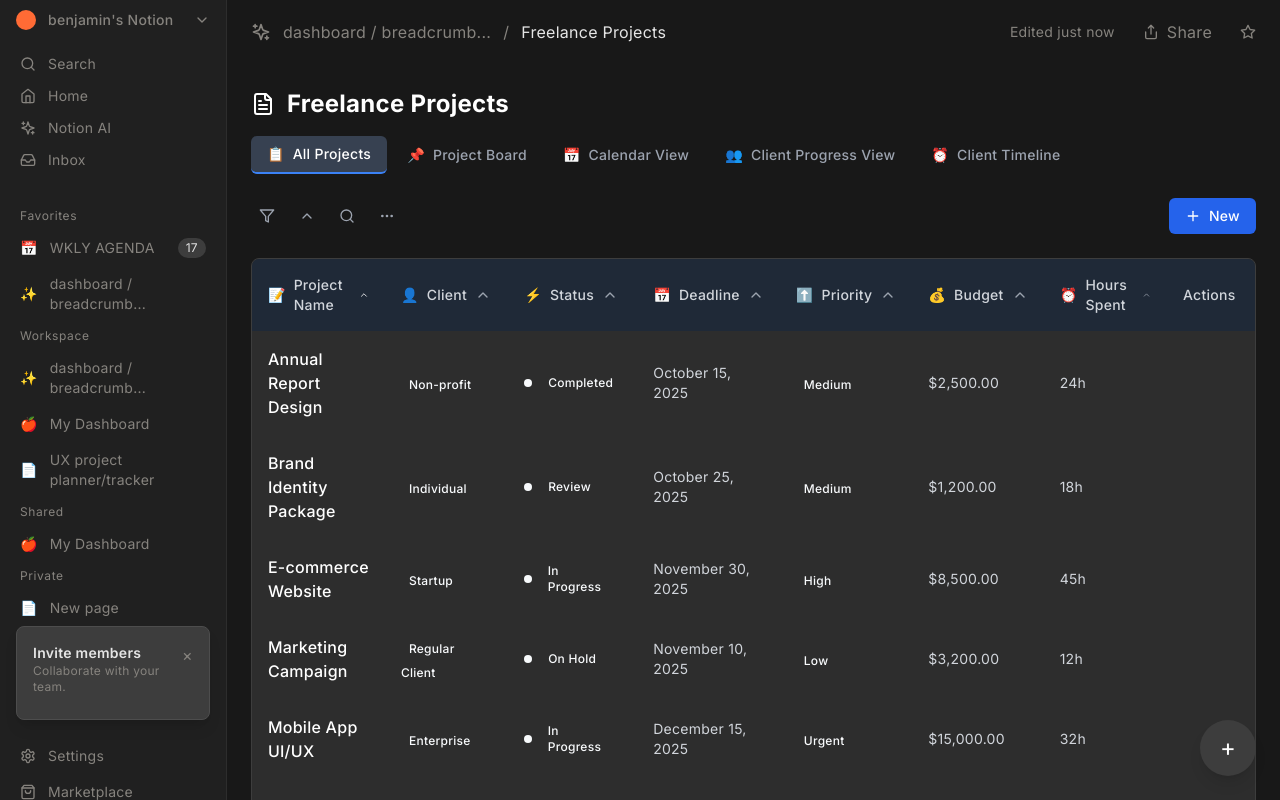
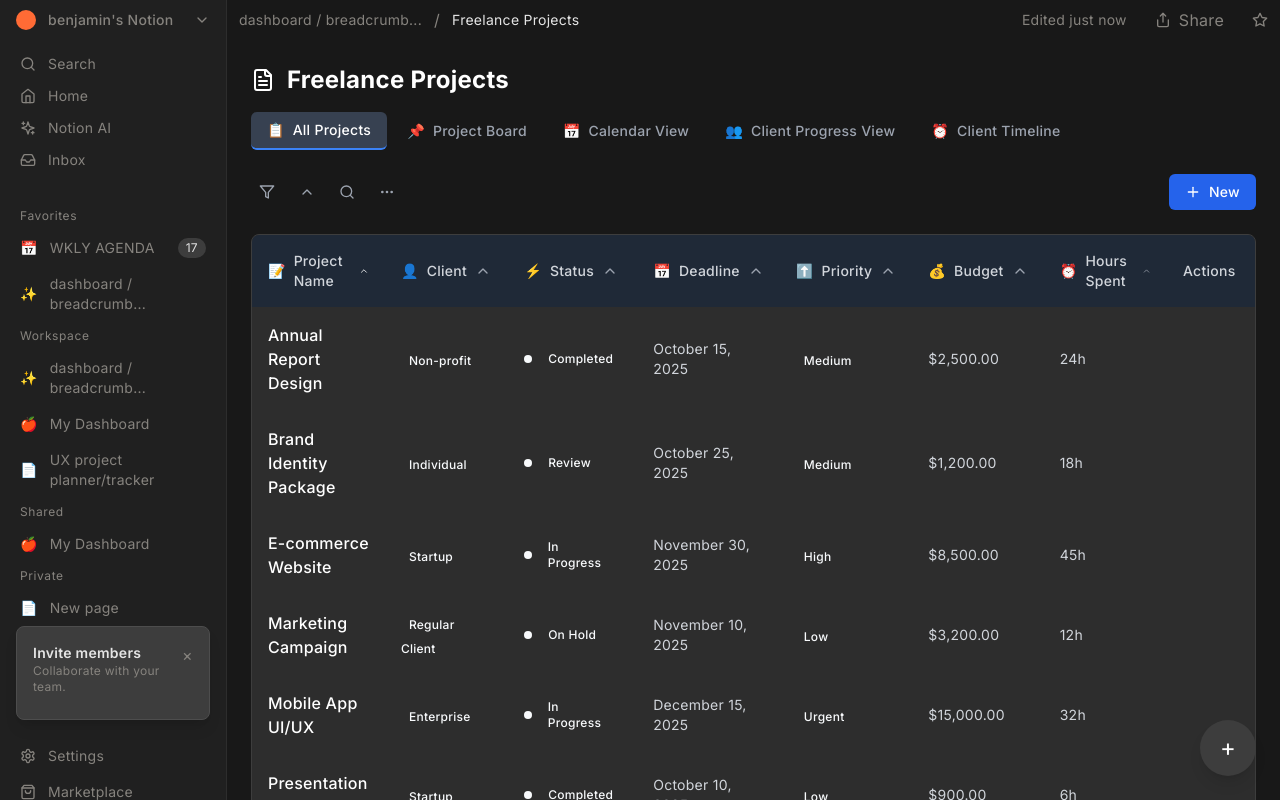
Before and after one commit to buribe13/notion-client-2025, a Next.js app: page /dashboard in a window 1280 px wide. Shown: the top 800 px of the page. Built offline with nearby package versions, Linux system fonts and the light colour scheme.

Commit message:
breadcrumb tab

```diff
--- a/src/app/dashboard/page.tsx
+++ b/src/app/dashboard/page.tsx
@@ -34,18 +34,11 @@ export default function DashboardPage() {
 
       <div className="flex-1 flex flex-col lg:ml-0">
         {/* Top Bar */}
-        <div
-          className="px-4 lg:px-6 py-4"
-          style={{ backgroundColor: "#181818" }}
-        >
+        <div className="px-3 py-1" style={{ backgroundColor: "#181818" }}>
           <div className="flex items-center justify-between">
             <div className="flex items-center gap-2 lg:gap-3 min-w-0 flex-1">
-              <Sparkles
-                className="w-4 h-4 lg:w-5 lg:h-5 flex-shrink-0"
-                style={{ color: "#86837E" }}
-              />
               <span
-                className="text-sm lg:text-base truncate"
+                className="text-xs lg:text-sm truncate"
                 style={{ color: "#86837E" }}
               >
                 dashboard / breadcrumb...
@@ -54,7 +47,7 @@ export default function DashboardPage() {
                 /
               </span>
               <span
-                className="text-sm lg:text-base truncate"
+                className="text-xs lg:text-sm truncate"
                 style={{ color: "#e5e5e5" }}
               >
                 Freelance Projects
```
